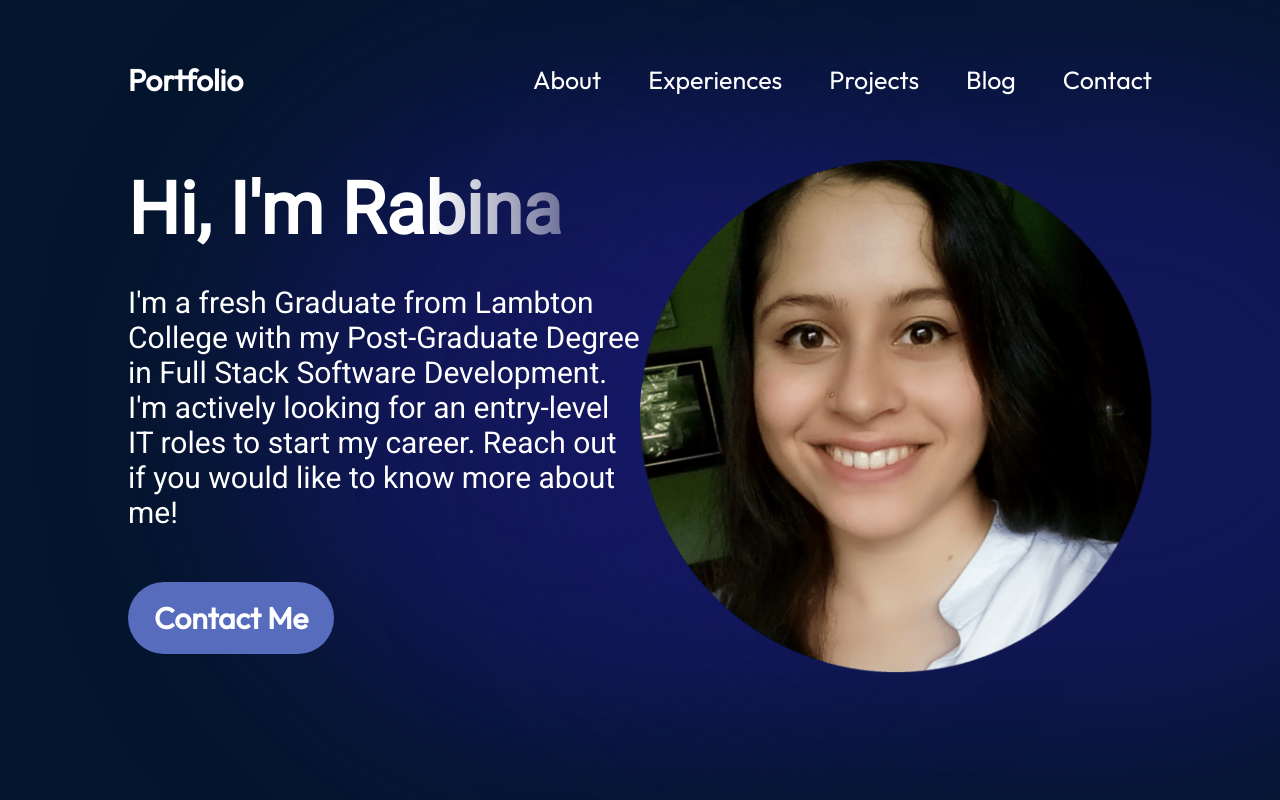
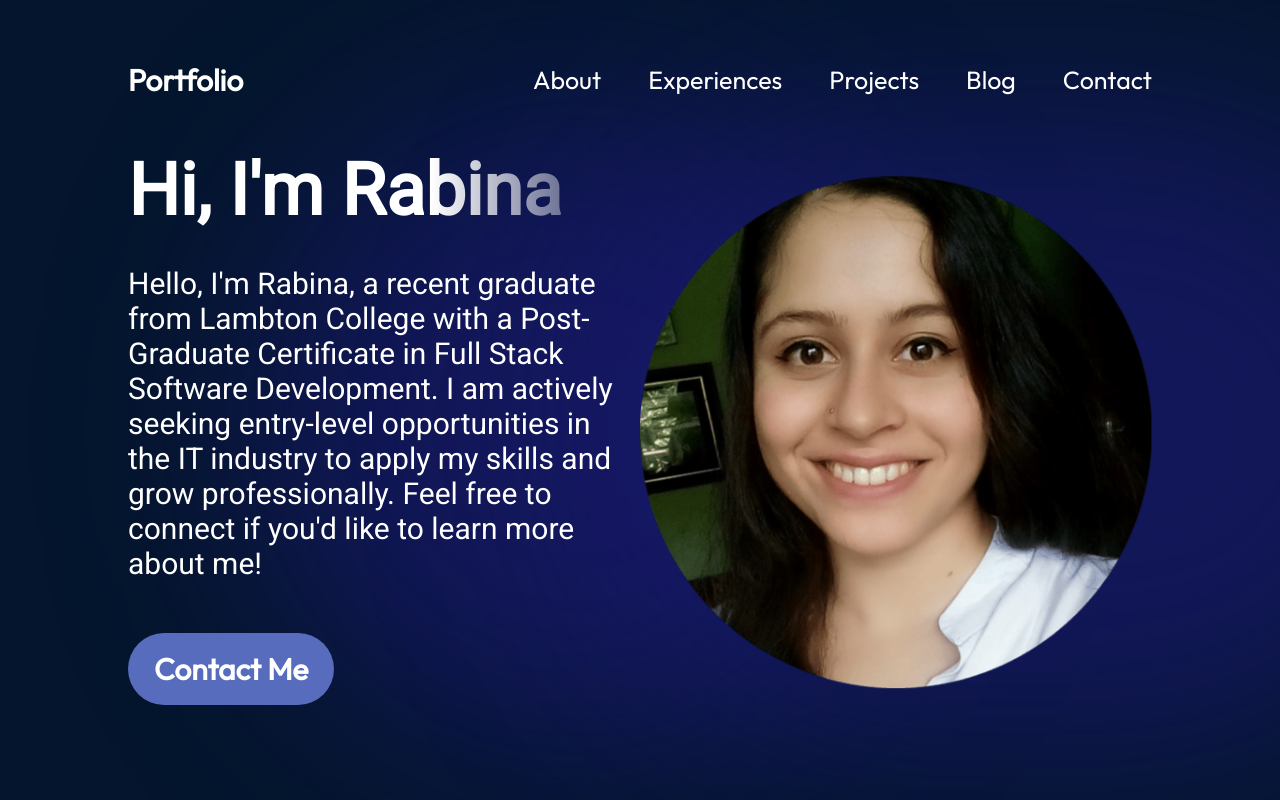
Before and after one commit to rabinapanta/myPortfolio, a React (Vite) app: page / in a window 1280 px wide. Shown: the top 800 px of the page. Built offline with nearby package versions, Linux system fonts and the light colour scheme.

Commit message:
update hero.jsx

```diff
--- a/src/components/Hero/Hero.jsx
+++ b/src/components/Hero/Hero.jsx
@@ -8,7 +8,7 @@ export const Hero = () => {
   <section className={styles.container}>
     <div className={styles.content}>
       <h1 className={styles.title}>Hi, I'm Rabina</h1>
-      <p className={styles.description}>I'm a fresh Graduate from Lambton College with my Post-Graduate Degree in Full Stack Software Development. I'm actively looking for an entry-level IT roles to start my career. Reach out if you would like to know more about me!</p>
+      <p className={styles.description}>Hello, I'm Rabina, a recent graduate from Lambton College with a Post-Graduate Certificate in Full Stack Software Development. I am actively seeking entry-level opportunities in the IT industry to apply my skills and grow professionally. Feel free to connect if you'd like to learn more about me!</p>
       <a href="mailto:rabinapanta78@gmail.com" className={styles.contactBtn}>Contact Me</a>
     </div>
     <img src={getImageUrl("me/me.png")} alt="Hero Image of me" className={styles.heroImg} />
--- a/src/utils.js
+++ b/src/utils.js
@@ -6,6 +6,7 @@ export const getImageUrl = (path) => {
     return `/assets/${path}`;
 };
 
+
 // export const getImageUrl = (path) => {
 //     return `${import.meta.env.BASE_URL}assets/${path}`;
 //   };
```
